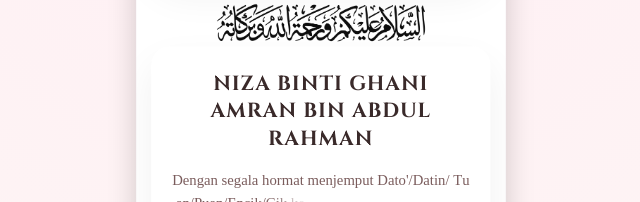
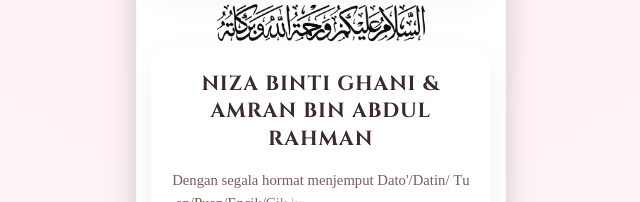
Before and after one commit to haseokaybee/wedding-invite, a React (Vite) app: page / in a window 1280 px wide. Both pictures are taken after a click on the button "✨ Buka Kad ✨". Shown: the part 297-499 px from the top of the page, without its empty margins (319-959 px from the left). Built offline with nearby package versions, Linux system fonts and the light colour scheme; no server answers; the database is empty.

Commit message:
Update text

```diff
--- a/src/components/InvitationText.jsx
+++ b/src/components/InvitationText.jsx
@@ -72,6 +72,7 @@ export default function InvitationText() {
         }}
       >
         NIZA BINTI GHANI
+        &
         AMRAN BIN ABDUL RAHMAN
 
       </motion.h2>
```
